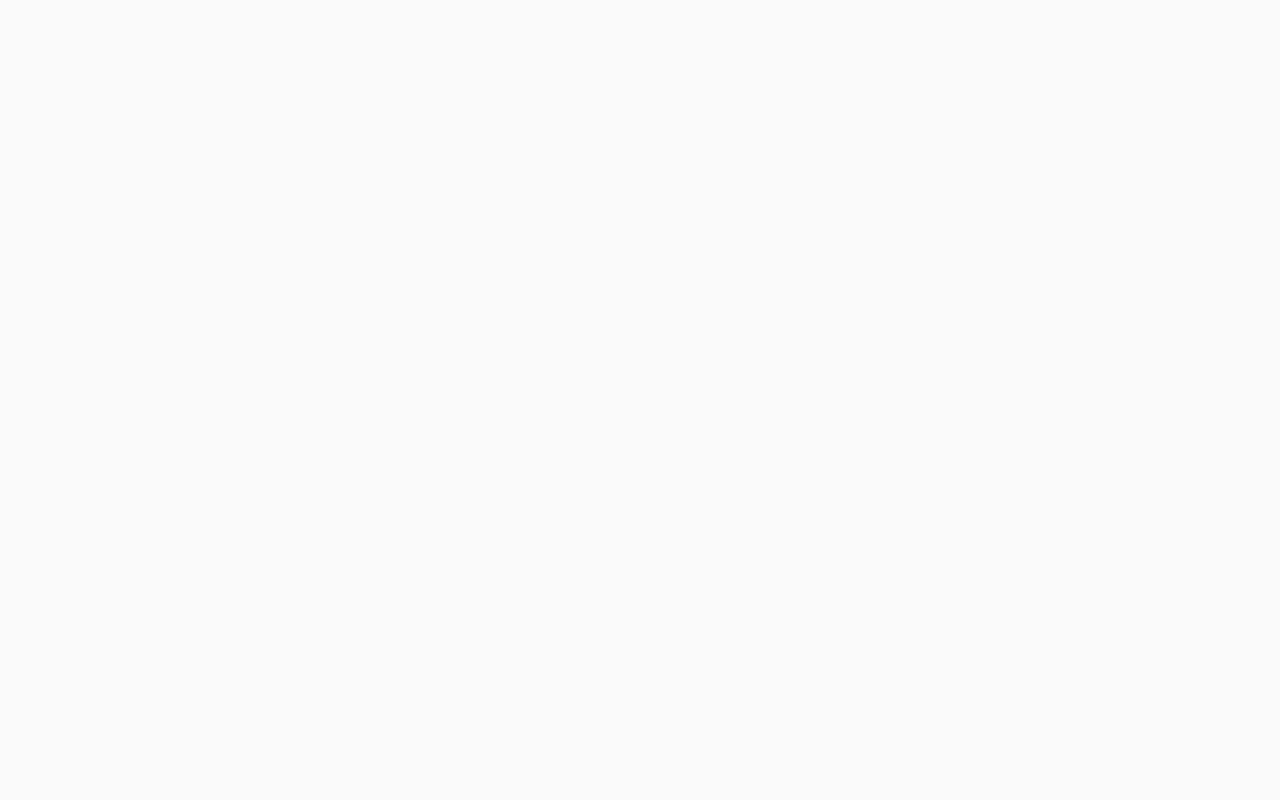
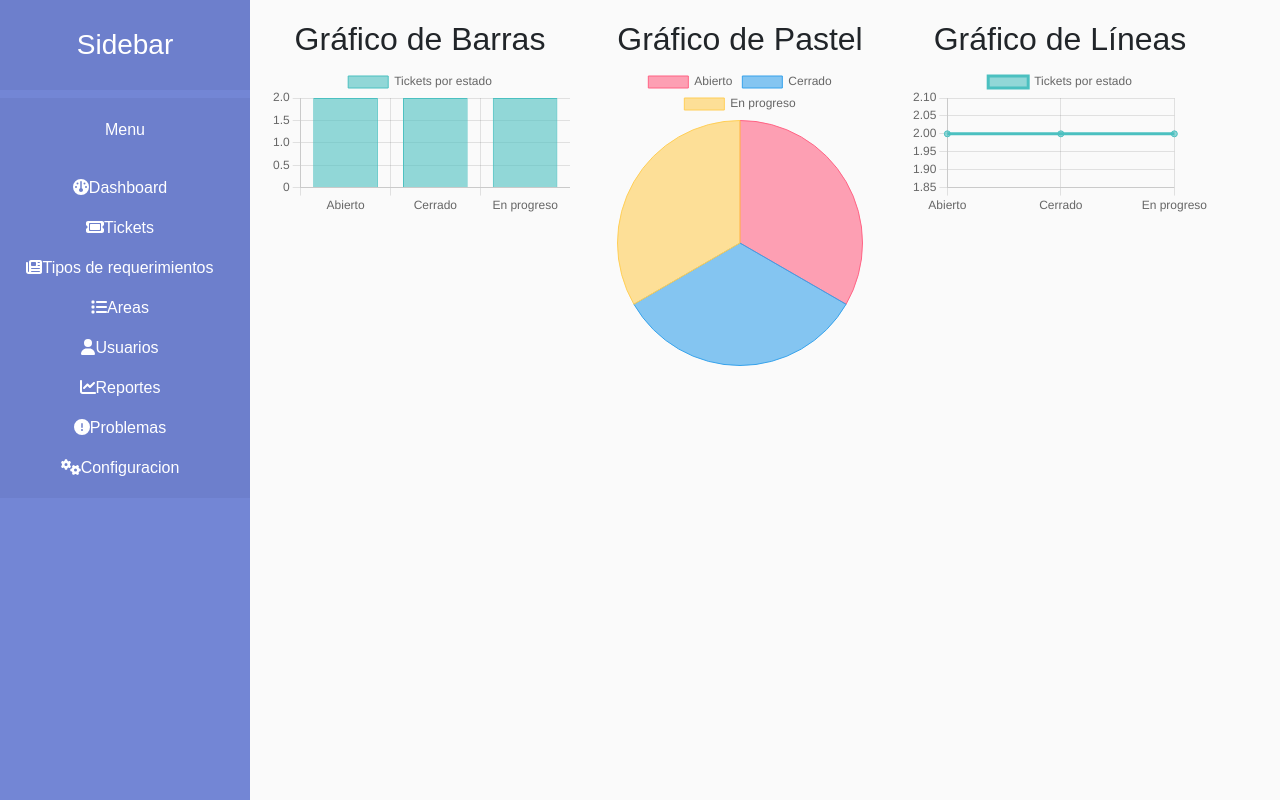
Before and after one commit to paprikadreamdetective/tickets-app, a React (Create React App) app: page /home/dashboard in a window 1280 px wide. Before the commit this address had no page. Built offline with nearby package versions, Linux system fonts and the light colour scheme.

Commit message:
dashboard is up

```diff
--- a/package.json
+++ b/package.json
@@ -10,10 +10,12 @@
     "@testing-library/react": "^13.4.0",
     "@testing-library/user-event": "^13.5.0",
     "bootstrap": "^5.3.3",
+    "chart.js": "^4.4.3",
     "file-saver": "^2.0.5",
     "jspdf": "^2.5.1",
     "jspdf-autotable": "^3.8.2",
     "react": "^18.3.1",
+    "react-chartjs-2": "^5.2.0",
     "react-dom": "^18.3.1",
     "react-fontawesome": "^1.7.1",
     "react-icons": "^5.2.1",
--- a/src/App.js
+++ b/src/App.js
@@ -7,9 +7,9 @@ import SignIn from './pages/sign_in';
 import Home from './pages/home';
 import Tickets from './pages/tickets_home';
 import ReporteTabla from './pages/reports';
+import Charts from './pages/dashboard';
 
 function App(){
-
 const data = [
   { id: 1, nombre: "Juan Pérez", email: "juan.perez@example.com", noTicket: "001", asunto: "Problema de acceso", area: "Soporte Técnico", estado: "Abierto" },
   { id: 2, nombre: "María Gómez", email: "maria.gomez@example.com", noTicket: "002", asunto: "Consulta de facturación", area: "Finanzas", estado: "Cerrado" },
@@ -25,6 +25,7 @@ const data = [
           <Route path="home" element={<Home />}>
             <Route path="tickets_home" element={<Tickets />} />
             <Route path="reports" element={<ReporteTabla data={data} />} />
+            <Route path="dashboard" element={<Charts/>}/>
           </Route>
       </Routes>
     </BrowserRouter>
--- a/src/components/SidebarHomeMenu.js
+++ b/src/components/SidebarHomeMenu.js
@@ -42,7 +42,7 @@ function SidebarHomeMenu({ isOpen, toggle }) {
                 <Nav vertical className="custom-nav">
                     <p>Menu</p>
                     <NavItem>
-                        <NavLink tag={Link} to={"/dashboard"}>
+                        <NavLink tag={Link} to={"dashboard"}>
                             <FontAwesomeIcon icon={faDashboard} className="mr-1" />
                             Dashboard
                         </NavLink>
--- a/src/index.js
+++ b/src/index.js
@@ -7,7 +7,6 @@ import reportWebVitals from './reportWebVitals';
 
 const root = ReactDOM.createRoot(document.getElementById('root'));
 root.render(
-
   <React.StrictMode>
     <App></App>
   </React.StrictMode>
--- /dev/null
+++ b/src/pages/dashboard.js
@@ -0,0 +1,102 @@
+// src/components/Charts.js
+import React from 'react';
+import { Bar, Pie, Line } from 'react-chartjs-2';
+import { Chart as ChartJS, CategoryScale, LinearScale, BarElement, Title, Tooltip, Legend, ArcElement, LineElement, PointElement } from 'chart.js';
+
+ChartJS.register(
+  CategoryScale,
+  LinearScale,
+  BarElement,
+  Title,
+  Tooltip,
+  Legend,
+  ArcElement,
+  LineElement,
+  PointElement
+);
+
+const initialData = [
+  { id: 1, nombre: "Juan Pérez", email: "juan.perez@example.com", noTicket: "001", asunto: "Problema de acceso", area: "Soporte Técnico", estado: "Abierto" },
+  { id: 2, nombre: "María Gómez", email: "maria.gomez@example.com", noTicket: "002", asunto: "Consulta de facturación", area: "Finanzas", estado: "Cerrado" },
+  { id: 3, nombre: "Carlos Ruiz", email: "carlos.ruiz@example.com", noTicket: "003", asunto: "Error en el sistema", area: "Desarrollo", estado: "En progreso" },
+  { id: 4, nombre: "Ana López", email: "ana.lopez@example.com", noTicket: "004", asunto: "Solicitud de soporte", area: "Atención al Cliente", estado: "Abierto" },
+  { id: 5, nombre: "Luis Fernández", email: "luis.fernandez@example.com", noTicket: "005", asunto: "Cambio de contraseña", area: "Soporte Técnico", estado: "Cerrado" },
+  { id: 6, nombre: "Laura Martínez", email: "laura.martinez@example.com", noTicket: "006", asunto: "Actualización de datos", area: "Recursos Humanos", estado: "En progreso" },
+];
+
+const countByStatus = (data) => {
+  return data.reduce((acc, curr) => {
+    acc[curr.estado] = (acc[curr.estado] || 0) + 1;
+    return acc;
+  }, {});
+};
+
+const statusCounts = countByStatus(initialData);
+
+const barData = {
+  labels: Object.keys(statusCounts),
+  datasets: [
+    {
+      label: 'Tickets por estado',
+      data: Object.values(statusCounts),
+      backgroundColor: 'rgba(75, 192, 192, 0.6)',
+      borderColor: 'rgba(75, 192, 192, 1)',
+      borderWidth: 1,
+    },
+  ],
+};
+
+const pieData = {
+  labels: Object.keys(statusCounts),
+  datasets: [
+    {
+      label: 'Tickets por estado',
+      data: Object.values(statusCounts),
+      backgroundColor: [
+        'rgba(255, 99, 132, 0.6)',
+        'rgba(54, 162, 235, 0.6)',
+        'rgba(255, 206, 86, 0.6)',
+      ],
+      borderColor: [
+        'rgba(255, 99, 132, 1)',
+        'rgba(54, 162, 235, 1)',
+        'rgba(255, 206, 86, 1)',
+      ],
+      borderWidth: 1,
+    },
+  ],
+};
+
+const lineData = {
+  labels: Object.keys(statusCounts),
+  datasets: [
+    {
+      label: 'Tickets por estado',
+      data: Object.values(statusCounts),
+      fill: false,
+      backgroundColor: 'rgba(75, 192, 192, 0.6)',
+      borderColor: 'rgba(75, 192, 192, 1)',
+    },
+  ],
+};
+
+const Charts = () => {
+  return (
+    <div style={{ display: 'flex', gap: '20px' }}>
+      <div style={{ flex: 1 }}>
+        <h2>Gráfico de Barras</h2>
+        <Bar data={barData} />
+      </div>
+      <div style={{ flex: 1 }}>
+        <h2>Gráfico de Pastel</h2>
+        <Pie data={pieData} />
+      </div>
+      <div style={{ flex: 1 }}>
+        <h2>Gráfico de Líneas</h2>
+        <Line data={lineData} />
+      </div>
+    </div>
+  );
+};
+
+export default Charts;
--- /dev/null
+++ b/ticket-charts/package.json
@@ -0,0 +1,5 @@
+{
+  "name": "ticket-charts",
+  "version": "0.1.0",
+  "private": true
+}
```
Also changed, not shown: 1 other file (tests, documents, lock files or other folders).
